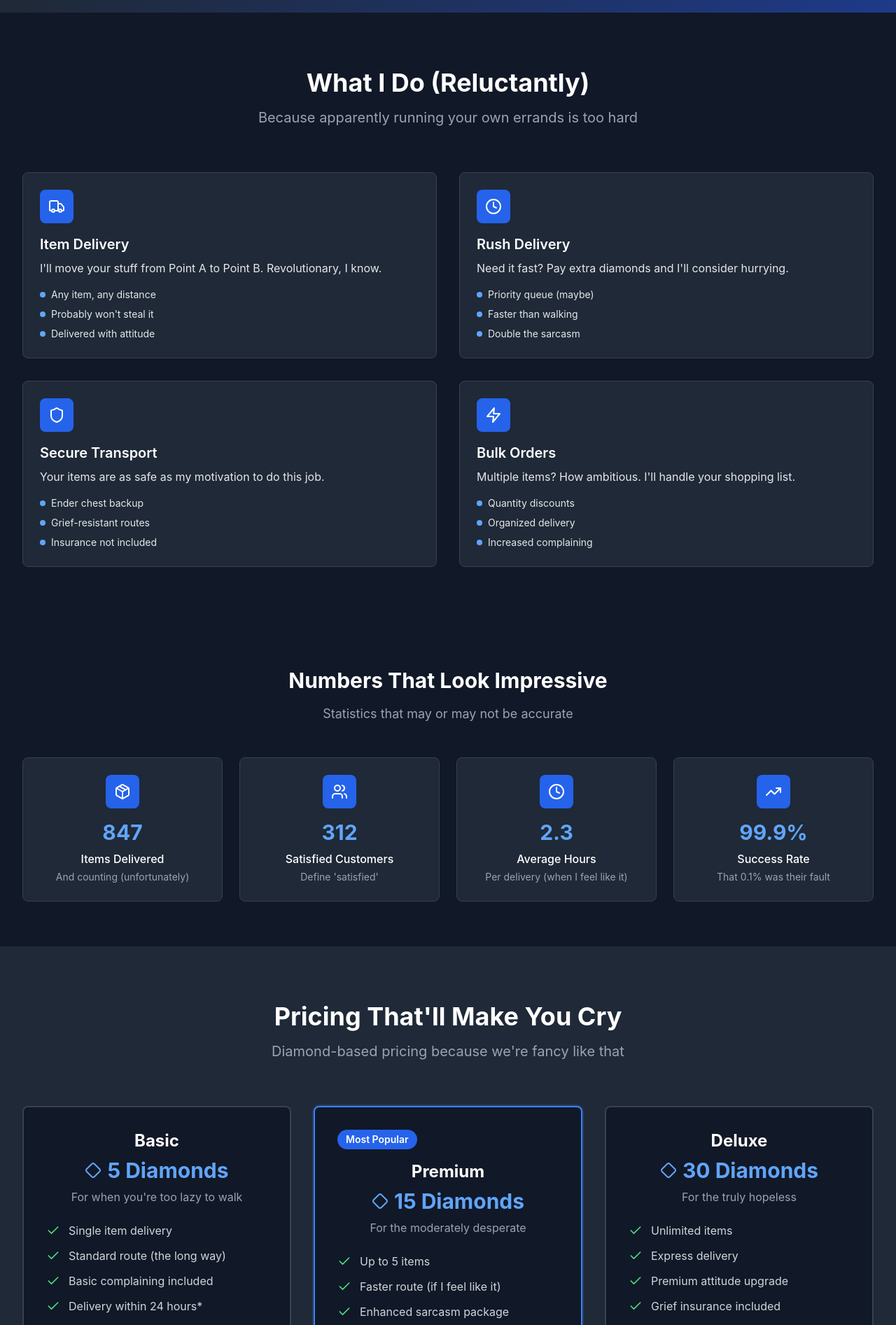
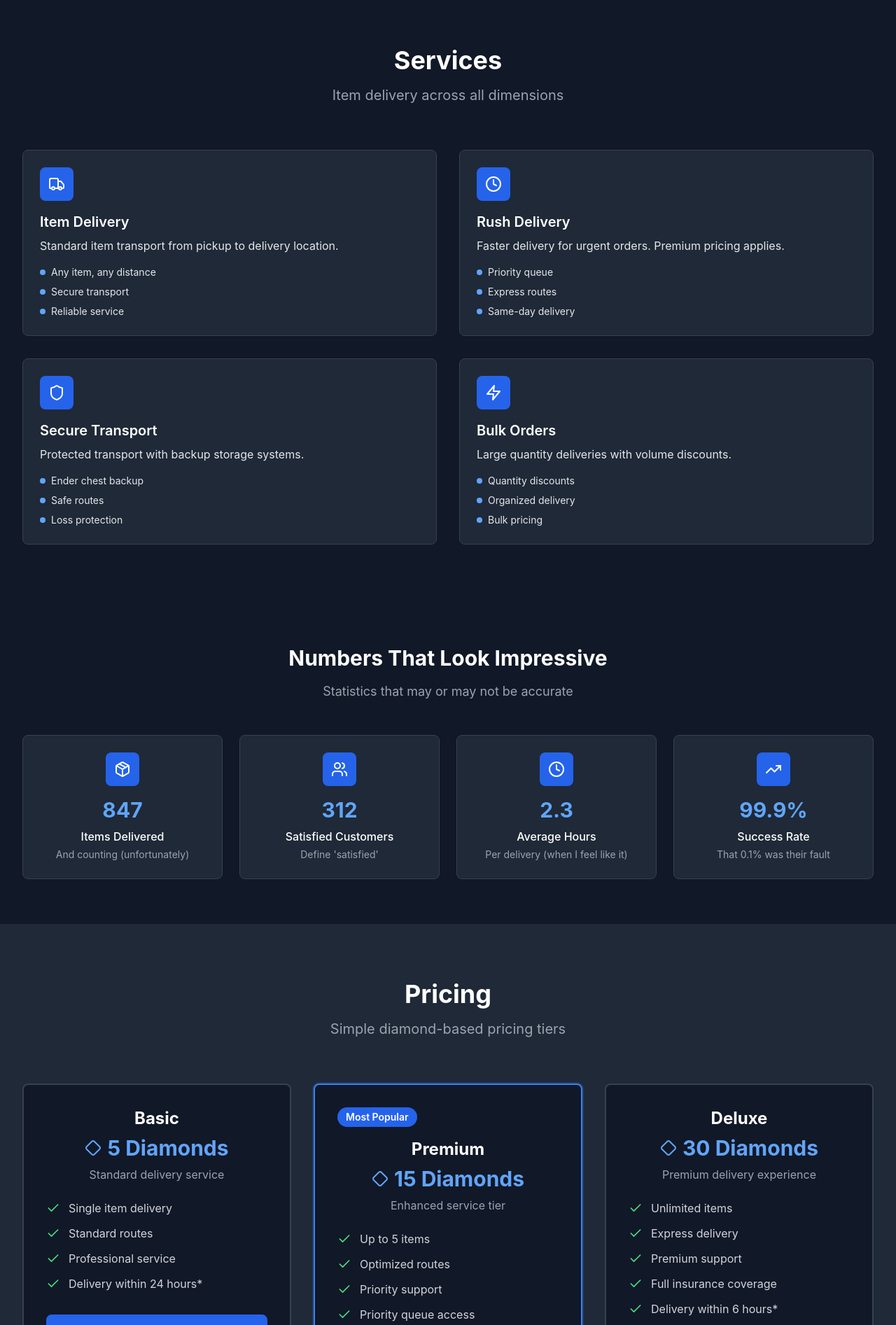
Before and after one commit to NilsTGG/job-board-app, a React (Vite) app: page / in a window 1280 px wide. Shown: the part 660-2553 px from the top of the page at 70% size. Built offline with nearby package versions, Linux system fonts and the light colour scheme.

Commit message:
Reduce excessive sarcasm and make it more natural

```diff
--- a/index.html
+++ b/index.html
@@ -5,7 +5,7 @@
     <link rel="icon" type="image/svg+xml" href="/vite.svg" />
     <meta name="viewport" content="width=device-width, initial-scale=1.0" />
     <title>Because You Won't™ - Minecraft Delivery Service</title>
-    <meta name="description" content="Your items delivered by a moody, sarcastic courier. Pay in diamonds. Because you won't do it yourself." />
+    <meta name="description" content="Minecraft item delivery service. Pay in diamonds, get your stuff delivered. Simple." />
   </head>
   <body>
     <div id="root"></div>
--- a/src/components/CourierProfile.tsx
+++ b/src/components/CourierProfile.tsx
@@ -7,10 +7,10 @@ const CourierProfile: React.FC = () => {
       <div className="max-w-4xl mx-auto px-4 sm:px-6 lg:px-8">
         <div className="text-center mb-12">
           <h2 className="text-3xl md:text-4xl font-bold text-white mb-4">
-            Meet Your Courier (Unfortunately)
+            Meet Your Courier
           </h2>
           <p className="text-xl text-gray-400">
-            The person you're trusting with your precious dirt blocks
+            Professional item delivery specialist
           </p>
         </div>
 
@@ -49,9 +49,8 @@ const CourierProfile: React.FC = () => {
               </div>
 
               <p className="text-gray-300 mb-4">
-                "I started this business because walking is overrated and apparently everyone agrees.
-                Three years later, I'm still questioning my life choices while riding around in a minecart
-                delivering your impulse purchases."
+                "Started this delivery service three years ago when I realized there was a real need
+                for reliable item transport. Been perfecting the routes and service ever since."
               </p>
 
               <div className="flex flex-wrap gap-2">
--- a/src/components/Footer.tsx
+++ b/src/components/Footer.tsx
@@ -12,26 +12,26 @@ const Footer: React.FC = () => {
               <span className="text-lg font-bold text-white">Because You Won't™</span>
             </div>
             <p className="text-gray-400">
-              Your premier Minecraft delivery service, operated by someone who definitely has better things to do.
+              Professional Minecraft delivery service for all your item transport needs.
             </p>
           </div>
 
           <div>
-            <h3 className="text-white font-semibold mb-4">Quick Links (Because scrolling is hard)</h3>
+            <h3 className="text-white font-semibold mb-4">Quick Links</h3>
             <ul className="space-y-2 text-gray-400">
-              <li><a href="#services" className="hover:text-blue-400 transition-colors">Services (What I do)</a></li>
-              <li><a href="#pricing" className="hover:text-blue-400 transition-colors">Pricing (Your wallet's nightmare)</a></li>
-              <li><a href="#submit-job" className="hover:text-blue-400 transition-colors">Submit Job (Do it already)</a></li>
+              <li><a href="#services" className="hover:text-blue-400 transition-colors">Services</a></li>
+              <li><a href="#pricing" className="hover:text-blue-400 transition-colors">Pricing</a></li>
+              <li><a href="#submit-job" className="hover:text-blue-400 transition-colors">Submit Job</a></li>
             </ul>
           </div>
 
           <div>
-            <h3 className="text-white font-semibold mb-4">Fine Print (That you won't read)</h3>
+            <h3 className="text-white font-semibold mb-4">Service Details</h3>
             <ul className="space-y-2 text-gray-400 text-sm">
               <li>• Payment in diamonds only</li>
-              <li>• Delivery times are wild guesses</li>
-              <li>• Attitude included at no extra charge</li>
-              <li>• Your dependency issues aren't my problem</li>
+              <li>• Delivery times are estimates</li>
+              <li>• Professional service guaranteed</li>
+              <li>• All dimensions covered</li>
             </ul>
           </div>
         </div>
--- a/src/components/Hero.tsx
+++ b/src/components/Hero.tsx
@@ -25,7 +25,7 @@ const Hero: React.FC = () => {
           </h1>
 
           <p className="text-xl md:text-2xl text-gray-300 mb-8 max-w-3xl mx-auto">
-            Your items delivered by a moody, sarcastic courier who's definitely not getting paid enough for this.
+            Minecraft item delivery service. Because walking is overrated.
           </p>
 
           <div className="flex flex-col sm:flex-row gap-4 justify-center items-center mb-12">
--- a/src/components/JobForm.tsx
+++ b/src/components/JobForm.tsx
@@ -19,23 +19,23 @@ const JobForm: React.FC = () => {
     const newErrors: Record<string, string> = {};
 
     if (!formData.ign.trim()) {
-      newErrors.ign = "IGN is required. Unless you're invisible, which you're not.";
+      newErrors.ign = "Minecraft IGN is required";
     }
 
     if (!formData.pickupCoords.trim()) {
-      newErrors.pickupCoords = "Where am I supposed to pick this up? Your imagination?";
+      newErrors.pickupCoords = "Pickup coordinates are required";
     }
 
     if (!formData.dropoffCoords.trim()) {
-      newErrors.dropoffCoords = "Drop-off location required. Try again with brain cells.";
+      newErrors.dropoffCoords = "Drop-off coordinates are required";
     }
 
     if (!formData.itemDescription.trim()) {
-      newErrors.itemDescription = "What am I delivering? Air? Be specific.";
+      newErrors.itemDescription = "Item description is required";
     }
 
     if (!formData.paymentOffer.trim()) {
-      newErrors.paymentOffer = "Payment offer required. I don't work for exposure.";
+      newErrors.paymentOffer = "Payment offer is required";
     }
 
     setErrors(newErrors);
@@ -105,7 +105,7 @@ const JobForm: React.FC = () => {
             Submit Your Job
           </h2>
           <p className="text-xl text-gray-400">
-            Fill out this form so I can reluctantly help you
+            Request a delivery by filling out the form below
           </p>
         </div>
 
--- a/src/components/Pricing.tsx
+++ b/src/components/Pricing.tsx
@@ -24,11 +24,11 @@ const Pricing: React.FC<PricingProps> = () => {
     {
       name: "Basic",
       price: "5 Diamonds",
-      description: "For when you're too lazy to walk",
+      description: "Standard delivery service",
       features: [
         "Single item delivery",
-        "Standard route (the long way)",
-        "Basic complaining included",
+        "Standard routes",
+        "Professional service",
         "Delivery within 24 hours*"
       ],
       popular: false
@@ -36,11 +36,11 @@ const Pricing: React.FC<PricingProps> = () => {
     {
       name: "Premium",
       price: "15 Diamonds",
-      description: "For the moderately desperate",
+      description: "Enhanced service tier",
       features: [
         "Up to 5 items",
-        "Faster route (if I feel like it)",
-        "Enhanced sarcasm package",
+        "Optimized routes",
+        "Priority support",
         "Priority queue access",
         "Delivery within 12 hours*"
       ],
@@ -49,14 +49,14 @@ const Pricing: React.FC<PricingProps> = () => {
     {
       name: "Deluxe",
       price: "30 Diamonds",
-      description: "For the truly hopeless",
+      description: "Premium delivery experience",
       features: [
         "Unlimited items",
         "Express delivery",
-        "Premium attitude upgrade",
-        "Grief insurance included",
+        "Premium support",
+        "Full insurance coverage",
         "Delivery within 6 hours*",
-        "Complaint-free service**"
+        "Guaranteed delivery**"
       ],
       popular: false
     }
@@ -67,10 +67,10 @@ const Pricing: React.FC<PricingProps> = () => {
       <div className="max-w-7xl mx-auto px-4 sm:px-6 lg:px-8">
         <div className="text-center mb-16">
           <h2 className="text-3xl md:text-4xl font-bold text-white mb-4">
-            Pricing That'll Make You Cry
+            Pricing
           </h2>
           <p className="text-xl text-gray-400 max-w-2xl mx-auto">
-            Diamond-based pricing because we're fancy like that
+            Simple diamond-based pricing tiers
           </p>
         </div>
 
--- a/src/components/Services.tsx
+++ b/src/components/Services.tsx
@@ -6,26 +6,26 @@ const Services: React.FC = () => {
     {
       icon: Truck,
       title: "Item Delivery",
-      description: "I'll move your stuff from Point A to Point B. Revolutionary, I know.",
-      features: ["Any item, any distance", "Probably won't steal it", "Delivered with attitude"]
+      description: "Standard item transport from pickup to delivery location.",
+      features: ["Any item, any distance", "Secure transport", "Reliable service"]
     },
     {
       icon: Clock,
       title: "Rush Delivery",
-      description: "Need it fast? Pay extra diamonds and I'll consider hurrying.",
-      features: ["Priority queue (maybe)", "Faster than walking", "Double the sarcasm"]
+      description: "Faster delivery for urgent orders. Premium pricing applies.",
+      features: ["Priority queue", "Express routes", "Same-day delivery"]
     },
     {
       icon: Shield,
       title: "Secure Transport",
-      description: "Your items are as safe as my motivation to do this job.",
-      features: ["Ender chest backup", "Grief-resistant routes", "Insurance not included"]
+      description: "Protected transport with backup storage systems.",
+      features: ["Ender chest backup", "Safe routes", "Loss protection"]
     },
     {
       icon: Zap,
       title: "Bulk Orders",
-      description: "Multiple items? How ambitious. I'll handle your shopping list.",
-      features: ["Quantity discounts", "Organized delivery", "Increased complaining"]
+      description: "Large quantity deliveries with volume discounts.",
+      features: ["Quantity discounts", "Organized delivery", "Bulk pricing"]
     }
   ];
 
@@ -34,10 +34,10 @@ const Services: React.FC = () => {
       <div className="max-w-7xl mx-auto px-4 sm:px-6 lg:px-8">
         <div className="text-center mb-16">
           <h2 className="text-3xl md:text-4xl font-bold text-white mb-4">
-            What I Do (Reluctantly)
+            Services
           </h2>
           <p className="text-xl text-gray-400 max-w-2xl mx-auto">
-            Because apparently running your own errands is too hard
+            Item delivery across all dimensions
           </p>
         </div>
 
```
